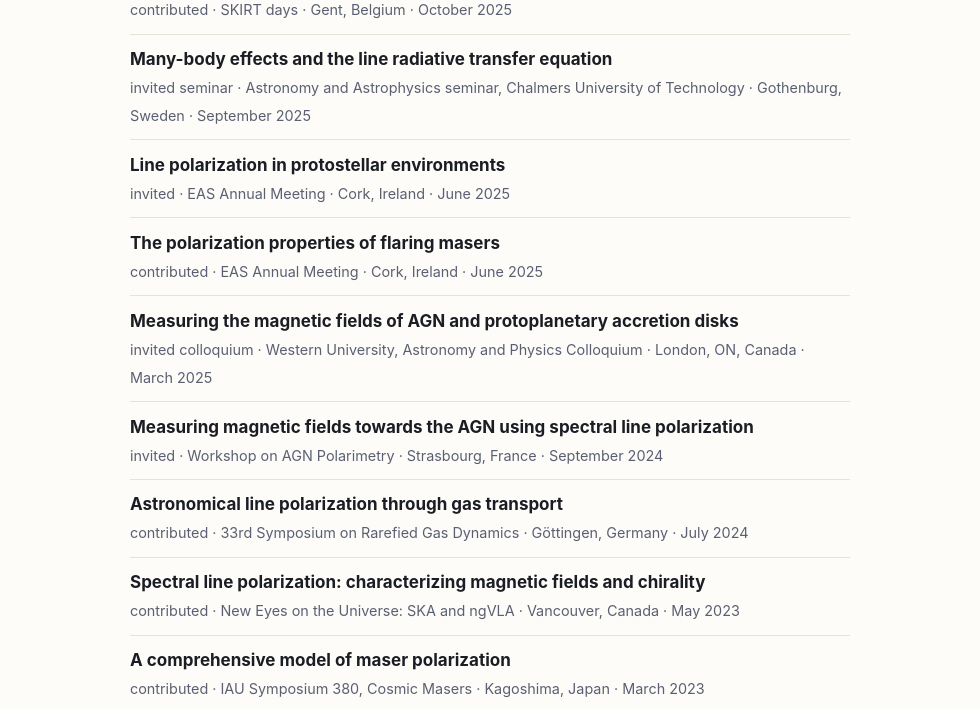
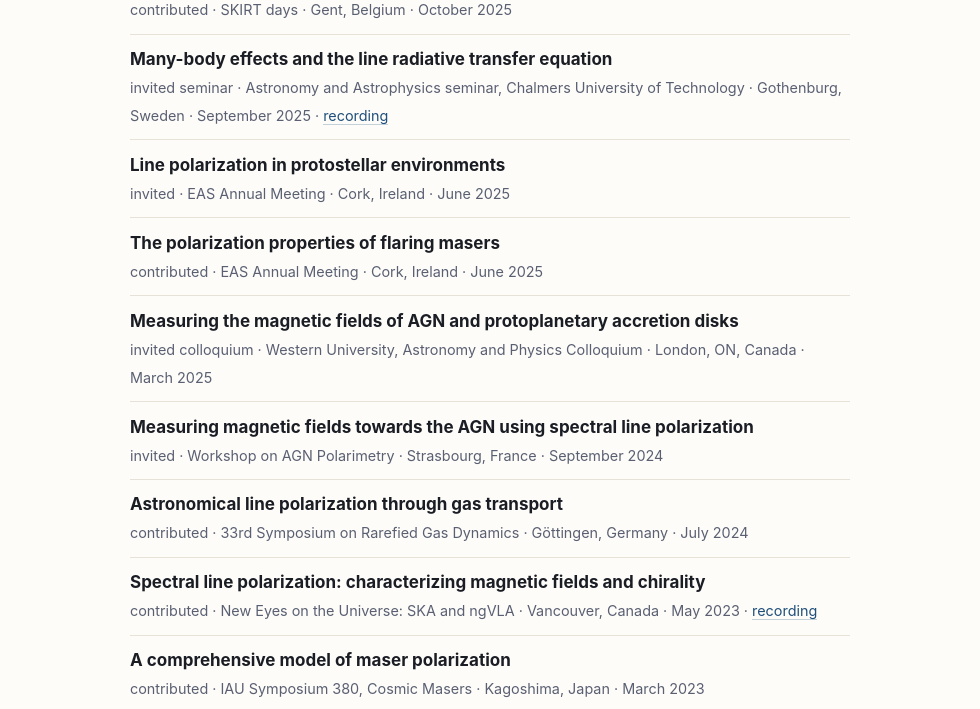
Before and after one commit to blankhaar/blankhaar.github.io, a Jekyll site: the page built from talks.md, in a window 1280 px wide and 1400 px high, scrolled down 1221 px. Shown: the part 181-890 px from the top of the window, without its empty margins (150-1130 px from the left). Built offline with Jekyll 4.4.1, drawn with Linux system fonts in a browser that asks for light colours; some of the changed text lies outside the part shown.

Commit message:
Add recording links to four talks (Chalmers seminar, Vancouver, Hypatia, Madison)

```diff
--- a/talks.md
+++ b/talks.md
@@ -29,7 +29,7 @@ Outreach work happens for me at the intersection of two things I value: explaini
   </li>
   <li>
     <strong>Many-body effects and the line radiative transfer equation</strong><br>
-    <span class="meta">invited seminar · Astronomy and Astrophysics seminar, Chalmers University of Technology · Gothenburg, Sweden · September 2025</span>
+    <span class="meta">invited seminar · Astronomy and Astrophysics seminar, Chalmers University of Technology · Gothenburg, Sweden · September 2025 · <a href="https://play.chalmers.se/media/AstroSeminarA+Boy+Lankhaar++-+Radiative+transfer+equation/0_8losh5a3">recording</a></span>
   </li>
   <li>
     <strong>Line polarization in protostellar environments</strong><br>
@@ -53,7 +53,7 @@ Outreach work happens for me at the intersection of two things I value: explaini
   </li>
   <li>
     <strong>Spectral line polarization: characterizing magnetic fields and chirality</strong><br>
-    <span class="meta">contributed · New Eyes on the Universe: SKA and ngVLA · Vancouver, Canada · May 2023</span>
+    <span class="meta">contributed · New Eyes on the Universe: SKA and ngVLA · Vancouver, Canada · May 2023 · <a href="https://www.youtube.com/watch?v=6Th1CAcaJWI">recording</a></span>
   </li>
   <li>
     <strong>A comprehensive model of maser polarization</strong><br>
@@ -81,7 +81,7 @@ Outreach work happens for me at the intersection of two things I value: explaini
   </li>
   <li>
     <strong>Tracing cosmic magnetic fields using molecules</strong><br>
-    <span class="meta">Hypatia Colloquium (competitive selection) · ESO · online · February 2021</span>
+    <span class="meta">Hypatia Colloquium (competitive selection) · ESO · online · February 2021 · <a href="https://www.youtube.com/watch?v=Bii-zWZ8UIw">recording</a></span>
   </li>
   <li>
     <strong>HCN-VIB polarization: a CONspiracy between radiative-pressure anisotropy and the magnetic field</strong><br>
@@ -121,6 +121,6 @@ Outreach work happens for me at the intersection of two things I value: explaini
   </li>
   <li>
     <strong>Methanol's Zeeman effect</strong><br>
-    <span class="meta">contributed · Crutcher and Heiles meeting on Star Formation and Magnetic Fields · Madison, WI, USA · May 2016</span>
+    <span class="meta">contributed · Crutcher and Heiles meeting on Star Formation and Magnetic Fields · Madison, WI, USA · May 2016 · <a href="https://www.youtube.com/watch?v=FAI6Ys48p_I">recording</a></span>
   </li>
 </ul>
```
